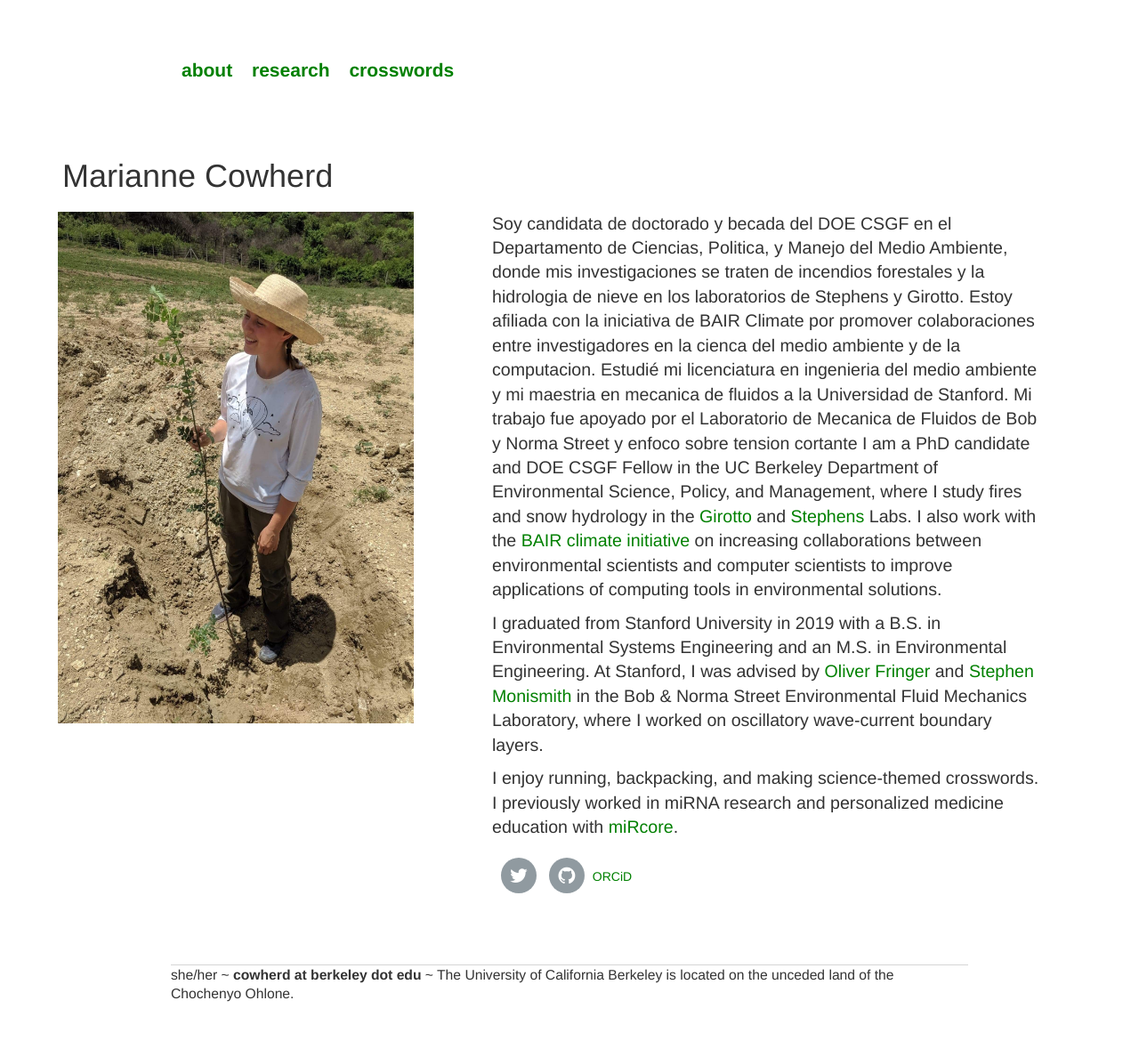
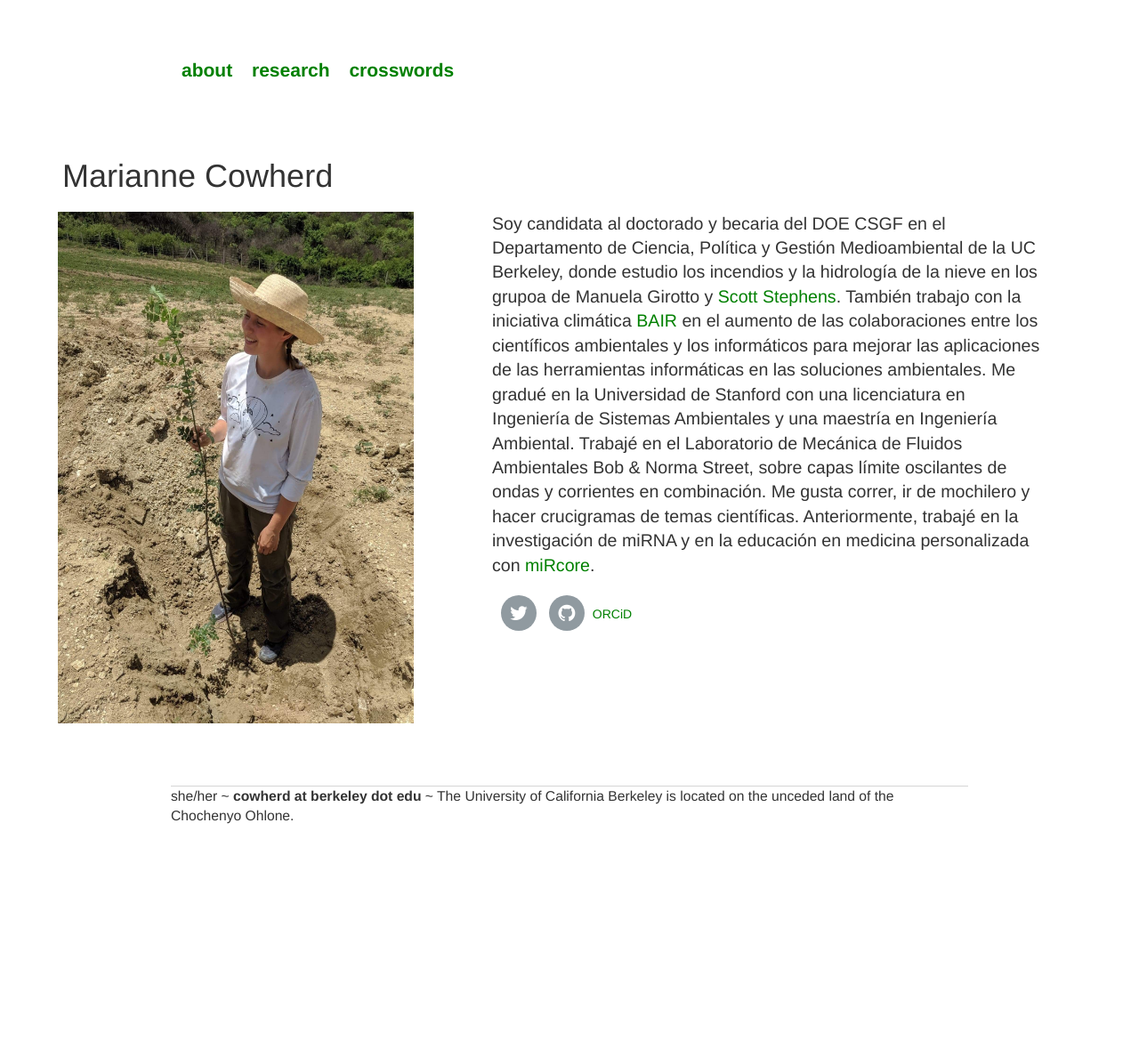
Before and after one commit to mariannecowherd/mariannecowherd.github.io, a Jekyll site: the page built from es/bio.html, in a window 1280 px wide. Shown: the whole page at 89% size. Built offline with Jekyll 4.4.1, drawn with Linux system fonts in a browser that asks for light colours; nearby versions of some CDN libraries; after the commit the page ends 988 px from its top, so only the background shows below that.

Commit message:
Update bio.html

```diff
--- a/es/bio.html
+++ b/es/bio.html
@@ -54,24 +54,20 @@ margin-left: 20px
 		<img src="/images/metree.jpg" width="400" height = "575" alt="photograph of Marianne with a sapling"/>
 	</div>
   <div class="column right">
-		<p> Soy candidata de doctorado y becada del DOE CSGF en el Departamento de Ciencias, Politica, y Manejo del Medio Ambiente,
-			donde mis investigaciones se traten de incendios forestales y la hidrologia de nieve en los laboratorios de Stephens y Girotto.
-			Estoy afiliada con la iniciativa de BAIR Climate por promover colaboraciones entre investigadores en la cienca del medio ambiente y
-			de la computacion.
+		<p> Soy candidata al doctorado y becaria del DOE CSGF en el Departamento de Ciencia, Política y
+			Gestión Medioambiental de la UC Berkeley, donde estudio los incendios y la hidrología de
+			la nieve en los grupoa de Manuela Girotto y <a href="https://nature.berkeley.edu/stephenslab/">Scott Stephens</a>.
+			También trabajo con la iniciativa climática
+			<a href= "https://ai-climate.berkeley.edu/">BAIR</a> en el aumento de las colaboraciones entre los científicos ambientales y los informáticos
+			para mejorar las aplicaciones de las herramientas informáticas en las soluciones ambientales.
 
-			Estudié mi licenciatura en ingenieria del medio ambiente y mi maestria en mecanica de fluidos a la Universidad de Stanford.
-			Mi trabajo fue apoyado por el Laboratorio de Mecanica de Fluidos de Bob y Norma Street y enfoco sobre tension cortante
+			Me gradué en la Universidad de Stanford con una licenciatura en Ingeniería de Sistemas
+			Ambientales y una maestría en Ingeniería Ambiental. Trabajé en el Laboratorio de Mecánica
+			de Fluidos Ambientales Bob & Norma Street, sobre capas límite oscilantes de ondas y corrientes en combinación.
 
-			I am a PhD candidate and DOE CSGF Fellow in the UC Berkeley Department of Environmental Science,
-			Policy, and Management, where I study fires and snow hydrology in the <a href="https://nature.berkeley.edu/girottolab/">Girotto</a> and
-			<a href="https://nature.berkeley.edu/stephenslab/">Stephens</a> Labs. I also work with the <a href= "https://ai-climate.berkeley.edu/">BAIR climate initiative</a>
-			on increasing collaborations between environmental scientists and computer scientists to improve applications of computing tools in environmental solutions.
-			</p>
-		<p> I graduated from Stanford University in 2019 with a B.S. in Environmental Systems Engineering and an M.S. in Environmental Engineering. At Stanford, I was advised by <a href="https://web.stanford.edu/~fringer/">Oliver Fringer</a> and <a href="https://profiles.stanford.edu/stephen-monismith">Stephen Monismith</a> in the
-		Bob & Norma Street Environmental Fluid Mechanics Laboratory, where I worked
-			on oscillatory wave-current boundary layers.</p>
-		<p> I enjoy running, backpacking, and making science-themed crosswords. I previously worked in miRNA research and personalized medicine education with
-			<a href="https://www.mircore.org/">miRcore</a>.
+			Me gusta correr, ir de mochilero y hacer crucigramas de temas científicas. Anteriormente, trabajé en la
+			investigación de miRNA y en la educación en medicina personalizada con <a href="https://www.mircore.org/">miRcore</a>.
+
 
 			<div class="social"><!--HTML Body Start-->
     <ul>
```
